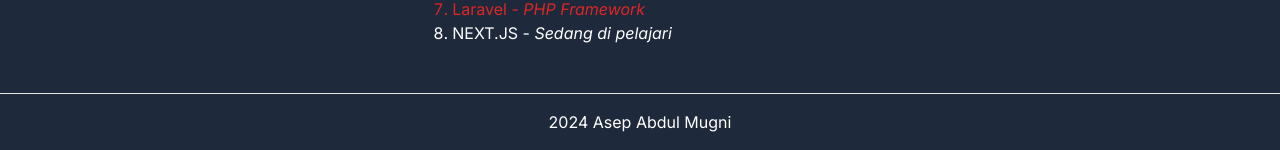
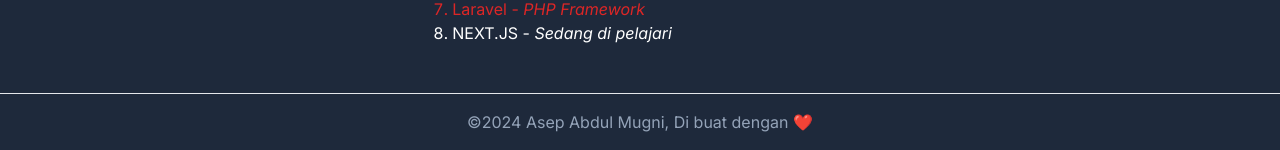
Before and after one commit to mugni1/mugni1.github.io, a website: page index.html in a window 1280 px wide. Shown: the part 3459-3609 px from the top of the page. Drawn offline with nearby package versions, Linux system fonts and the light colour scheme.

Commit message:
modified footer

```diff
--- a/index.html
+++ b/index.html
@@ -573,8 +573,8 @@
           </div>
         </div>
       </div>
-      <div class="w-full border-t py-4 text-center">
-        2024 Asep Abdul Mugni
+      <div class="w-full border-t py-4 text-center text-slate-400">
+        &copy;2024 Asep Abdul Mugni, Di buat dengan ❤️
       </div>
     </footer>
     <!-- END OF FOOTER -->
```
